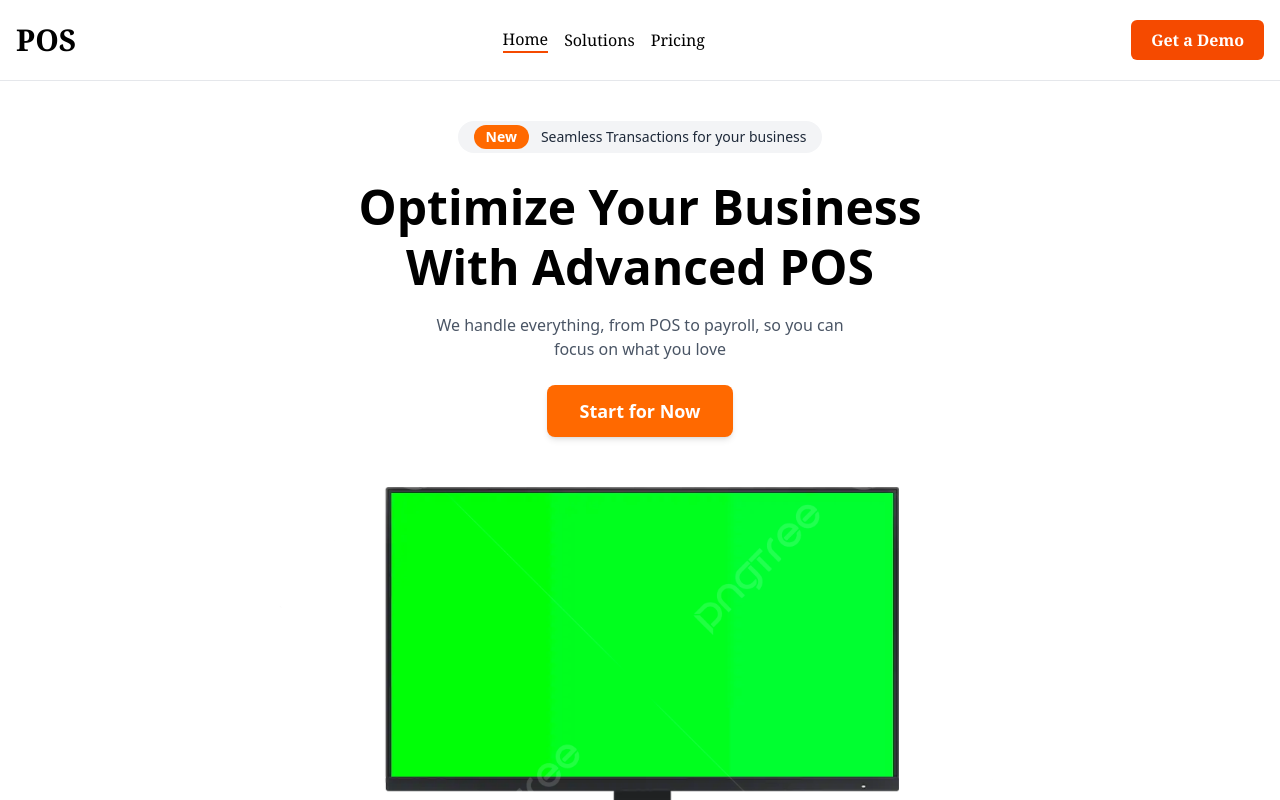
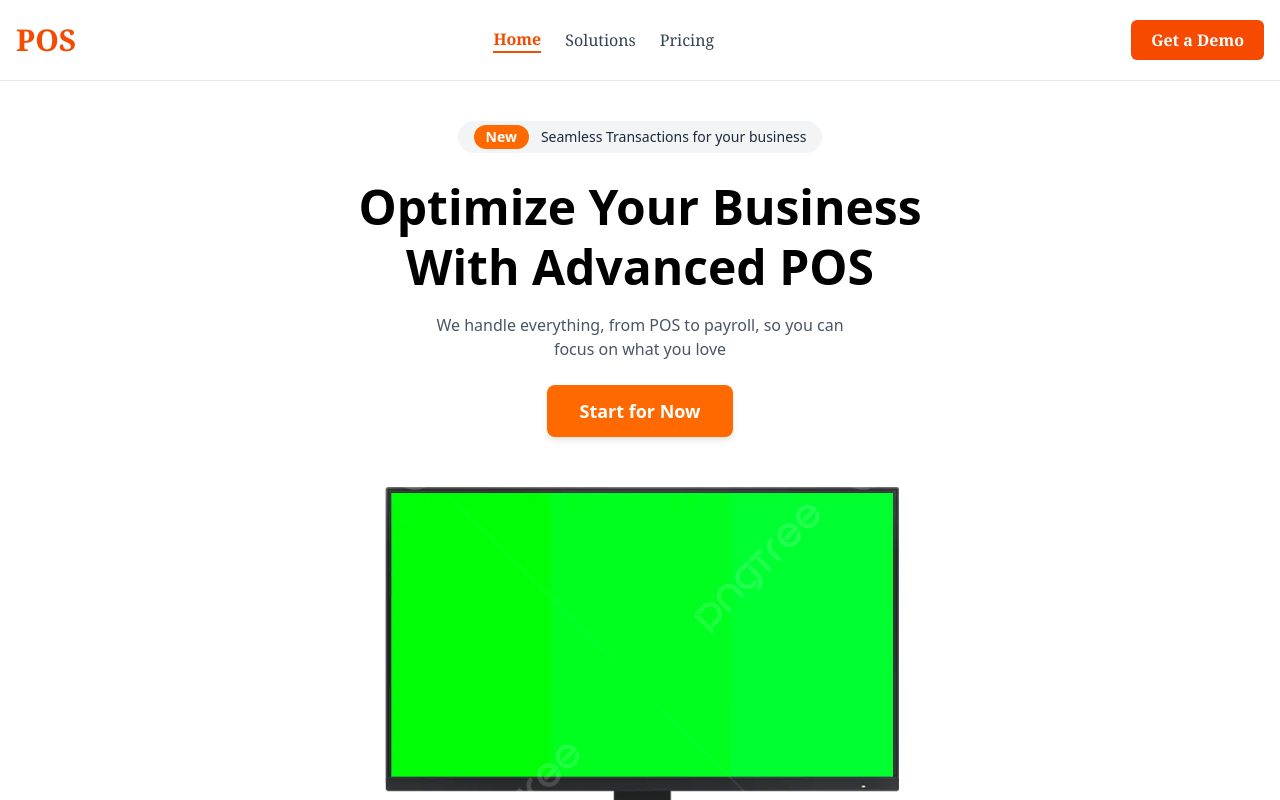
Before and after one commit to Mdsakib999/Pos-UI, a React (Vite) app: page / in a window 1280 px wide. Shown: the top 800 px of the page. Built offline with nearby package versions, Linux system fonts and the light colour scheme.

Commit message:
navbar fixed

```diff
--- a/src/components/shared/Navbar.jsx
+++ b/src/components/shared/Navbar.jsx
@@ -6,14 +6,11 @@
   const [isOpen, setIsOpen] = useState(false);
 
   return (
-    <div className="w-full shadow-b shadow-gray-200 border-b border-gray-200 font-serif">
+    <div className="w-full border-b border-gray-200 font-serif bg-white">
       <div className="flex justify-between items-center px-4 py-4 h-20">
-        {/* Logo */}
-        <h1 className="text-2xl sm:text-3xl font-extrabold cursor-pointer">
+        <h1 className="text-2xl sm:text-3xl font-extrabold cursor-pointer text-orange-600">
           POS
         </h1>
-
-        {/* Hamburger Button - visible on small screens */}
         <button
           className="sm:hidden text-3xl text-orange-600 cursor-pointer transition"
           onClick={() => setIsOpen(!isOpen)}
@@ -21,14 +18,14 @@
         >
           {isOpen ? <HiX /> : <HiMenu />}
         </button>
-
-        {/* Desktop Menu */}
-        <div className="hidden sm:flex gap-4 items-center">
+        <div className="hidden sm:flex gap-6 items-center">
           <NavLink
             to="/"
             className={({ isActive }) =>
               `cursor-pointer transition duration-300 ${
-                isActive ? "border-b-2 border-orange-600" : ""
+                isActive
+                  ? "text-orange-600 font-bold border-b-2"
+                  : "text-gray-700"
               }`
             }
           >
@@ -38,7 +35,9 @@
             to="/solutions"
             className={({ isActive }) =>
               `cursor-pointer transition duration-300 ${
-                isActive ? "border-b-2 border-orange-600" : ""
+                isActive
+                  ? "text-orange-600 font-bold border-b-2"
+                  : "text-gray-700"
               }`
             }
           >
@@ -48,27 +47,34 @@
             to="/pricing"
             className={({ isActive }) =>
               `cursor-pointer transition duration-300 ${
-                isActive ? "border-b-2 border-orange-600" : ""
+                isActive
+                  ? "text-orange-600 font-bold border-b-2"
+                  : "text-gray-700"
               }`
             }
           >
             Pricing
           </NavLink>
         </div>
-        <button className="hidden sm:flex cursor-pointer bg-orange-600 text-white hover:text-orange-600 hover:bg-white hover:border hover:border-orange-600 duration-500 rounded-md px-5 py-2 font-semibold">
+        <button className="hidden sm:flex cursor-pointer bg-orange-600 text-white hover:text-orange-600 hover:bg-white hover:border hover:border-orange-600 duration-300 rounded-md px-5 py-2 font-semibold">
           Get a Demo
         </button>
       </div>
 
-      {/* Mobile Menu */}
       {isOpen && (
-        <div className="flex flex-col items-center gap-4 sm:hidden py-4 bg-gray-50">
+        <div className="sm:hidden fixed top-0 left-0 w-full h-full bg-white z-50 flex flex-col items-center justify-center gap-6 p-8">
+          <button
+            onClick={() => setIsOpen(false)}
+            className="cursor-pointer absolute top-4 right-4 text-3xl text-orange-600"
+          >
+            <HiX />
+          </button>
           <NavLink
             to="/"
             onClick={() => setIsOpen(false)}
             className={({ isActive }) =>
-              `cursor-pointer transition duration-300 ${
-                isActive ? "border-b-2 border-orange-600" : ""
+              `text-xl font-medium ${
+                isActive ? "text-orange-600 border-b-2" : "text-gray-800"
               }`
             }
           >
@@ -78,8 +84,8 @@
             to="/solutions"
             onClick={() => setIsOpen(false)}
             className={({ isActive }) =>
-              `cursor-pointer transition duration-300 ${
-                isActive ? "border-b-2 border-orange-600" : ""
+              `text-xl font-medium ${
+                isActive ? "text-orange-600 border-b-2" : "text-gray-800"
               }`
             }
           >
@@ -89,14 +95,17 @@
             to="/pricing"
             onClick={() => setIsOpen(false)}
             className={({ isActive }) =>
-              `cursor-pointer transition duration-300 ${
-                isActive ? "border-b-2 border-orange-600" : ""
+              `text-xl font-medium ${
+                isActive ? "text-orange-600 border-b-2" : "text-gray-800"
               }`
             }
           >
             Pricing
           </NavLink>
-          <button className="cursor-pointer bg-orange-600 text-white hover:text-orange-600 hover:bg-white hover:border hover:border-orange-600 duration-500 rounded-md px-5 py-2 font-semibold">
+          <button
+            onClick={() => setIsOpen(false)}
+            className="bg-orange-600 text-white hover:bg-orange-700 duration-300 rounded-md px-6 py-3 font-semibold text-base mt-4"
+          >
             Get a Demo
           </button>
         </div>
```
